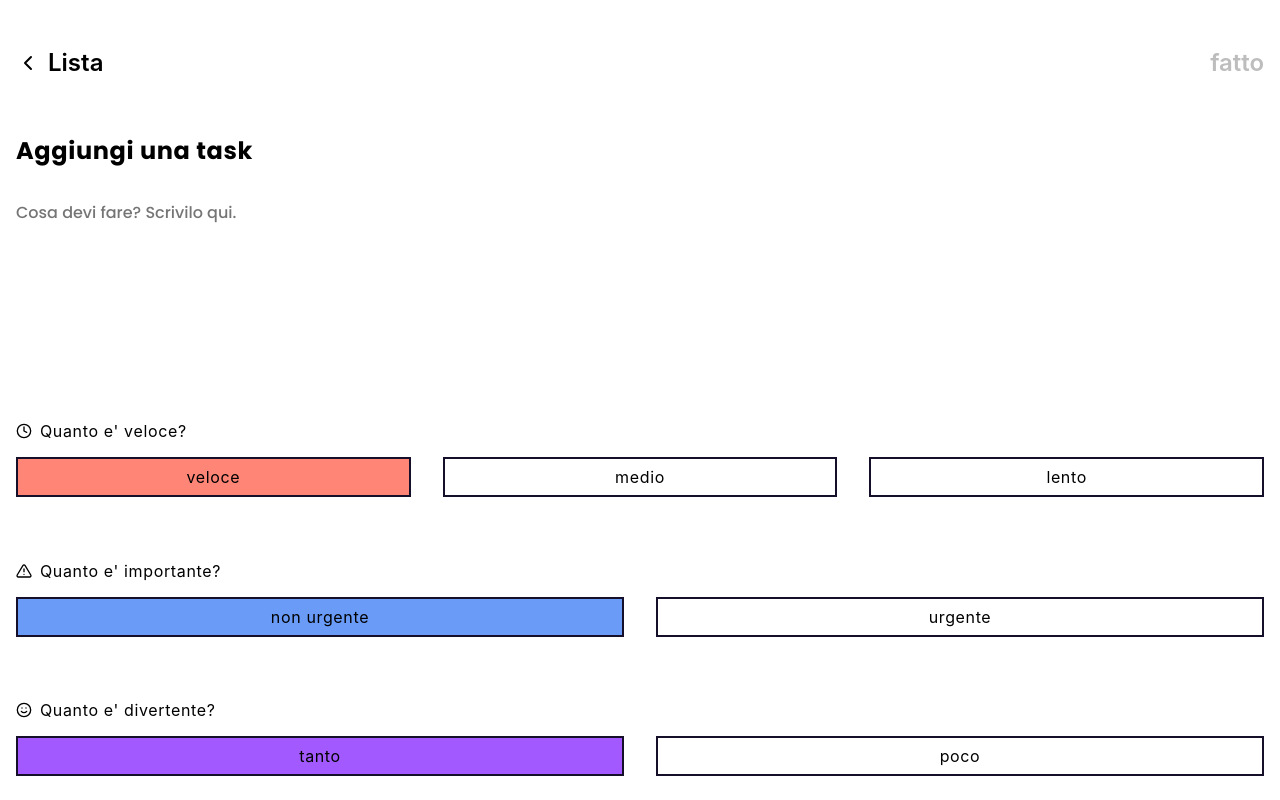
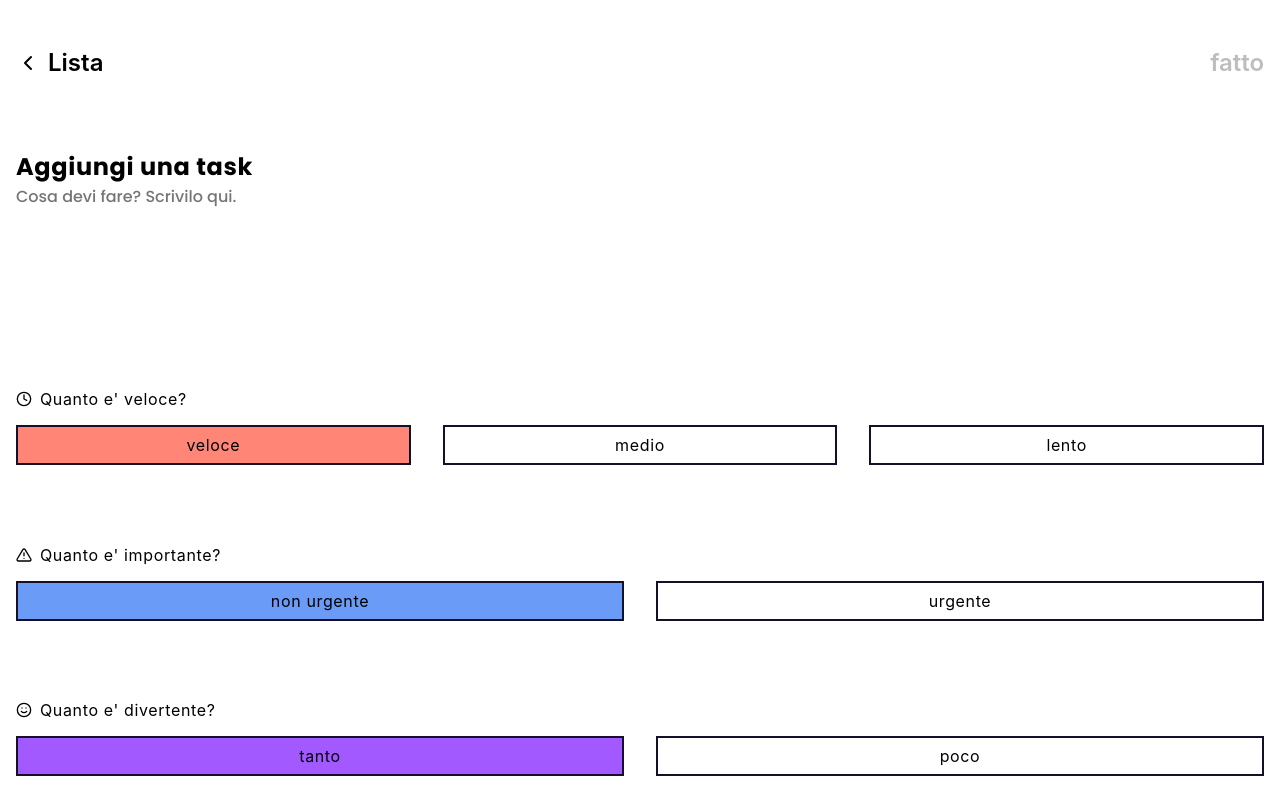
Before and after one commit to MarcoMaz/renato-do-list, a React (Create React App) app: page /add-edit in a window 1280 px wide. Built offline with nearby package versions, Linux system fonts and the light colour scheme.

Commit message:
fix( addEditView ): remove flashing content

```diff
--- a/src/views/AddEditView/AddEditView.scss
+++ b/src/views/AddEditView/AddEditView.scss
@@ -44,10 +44,6 @@
     flex-direction: column;
     font-family: $textFont;
 
-    label,
-    textarea {
-      margin-bottom: 2rem;
-    }
 
     label {
       font-size: 1.5rem;
```
